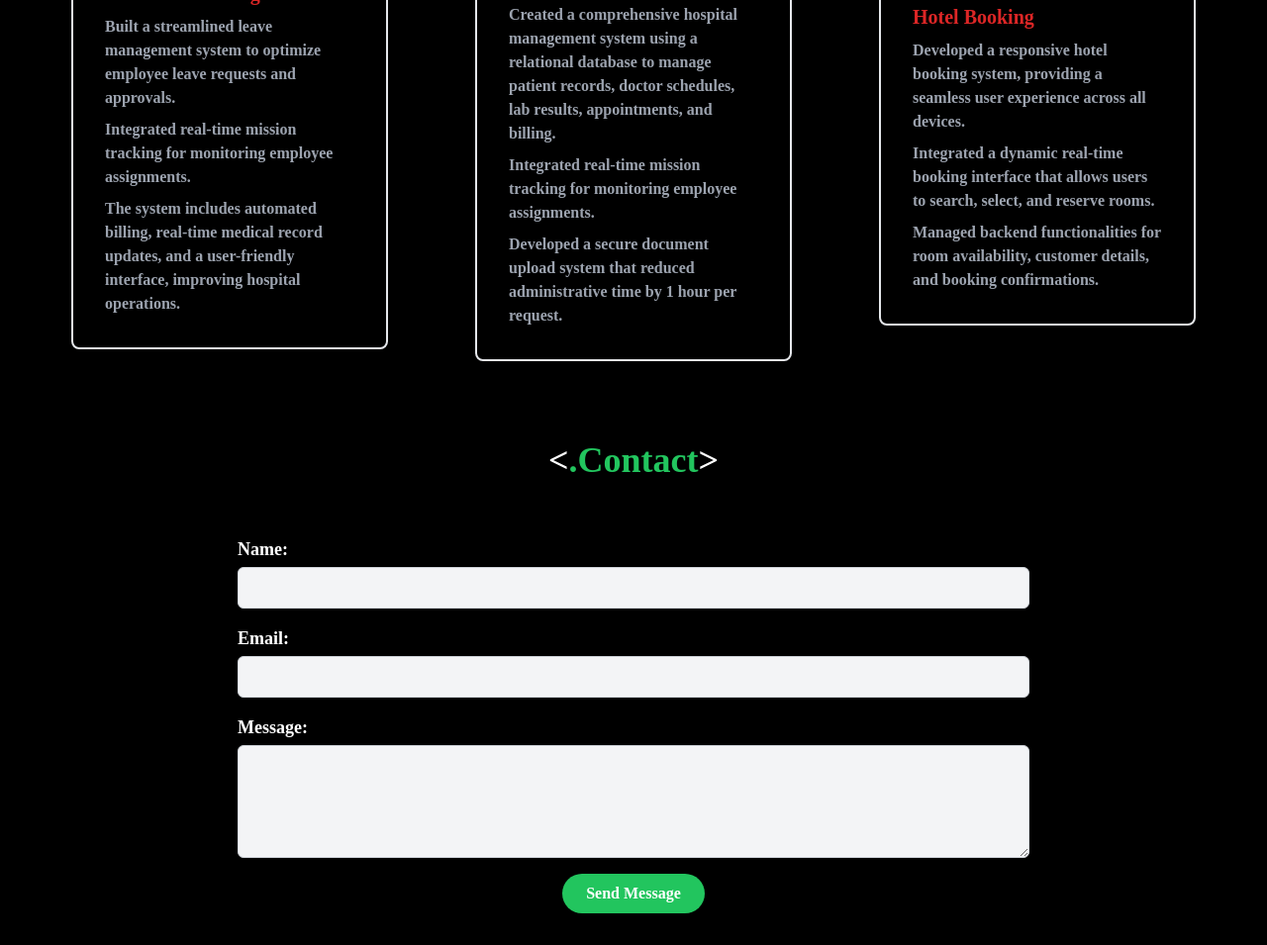
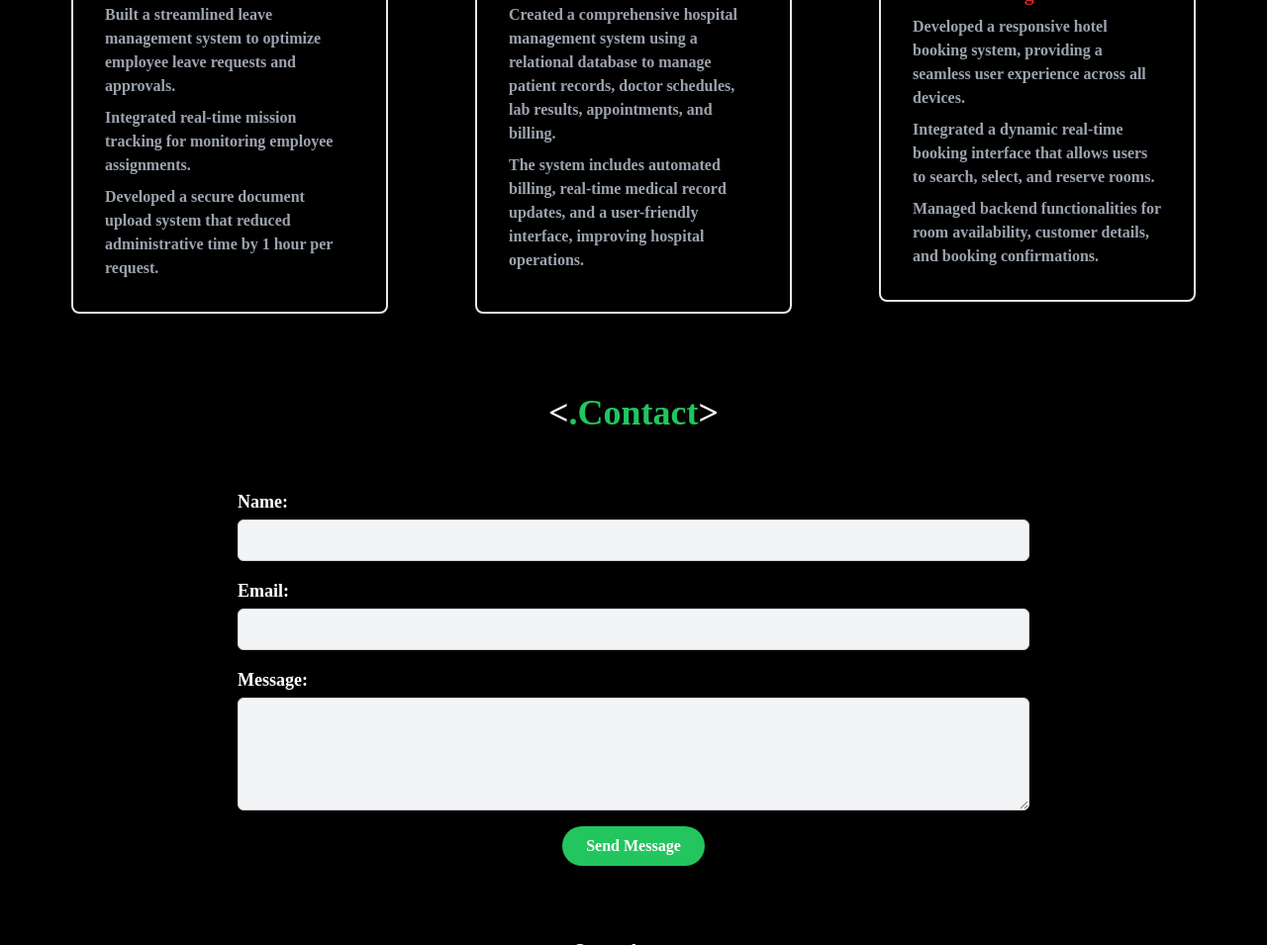
Before and after one commit to MohamedAgdid/portfolio1.0, a website: page index.html in a window 1280 px wide. Shown: the part 1645-2600 px from the top of the page at 99% size. Drawn offline with nearby package versions, Linux system fonts and the light colour scheme; a web font is replaced by a local one.

Commit message:
Project Descriptions

```diff
--- a/index.html
+++ b/index.html
@@ -114,8 +114,7 @@
                     <h2 class="text-xl font-semibold text-red-600 mb-2">Workforce Management</h2>
                     <p class="text-gray-400 mb-2">Built a streamlined leave management system to optimize employee leave requests and approvals.</p>
                     <p class="text-gray-400 mb-2">Integrated real-time mission tracking for monitoring employee assignments.</p>
-                    <p class="text-gray-400">The system includes automated billing,
-real-time medical record updates, and a user-friendly interface, improving hospital operations.</p>
+                    <p class="text-gray-400">Developed a secure document upload system that reduced administrative time by 1 hour per request.</p>
                 </div>
             </div>
 
@@ -125,8 +124,7 @@ real-time medical record updates, and a user-friendly interface, improving hospi
                     <h2 class="text-xl font-semibold text-red-600 mb-2">Hospital Management</h2>
                     <p class="text-gray-400 mb-2">Created a comprehensive hospital management system using a relational database to
 manage patient records, doctor schedules, lab results, appointments, and billing.</p>
-                    <p class="text-gray-400 mb-2">Integrated real-time mission tracking for monitoring employee assignments.</p>
-                    <p class="text-gray-400">Developed a secure document upload system that reduced administrative time by 1 hour per request.</p>
+                    <p class="text-gray-400 mb-2">The system includes automated billing, real-time medical record updates, and a user-friendly interface, improving hospital operations.</p>
                 </div>
             </div>
 
```
